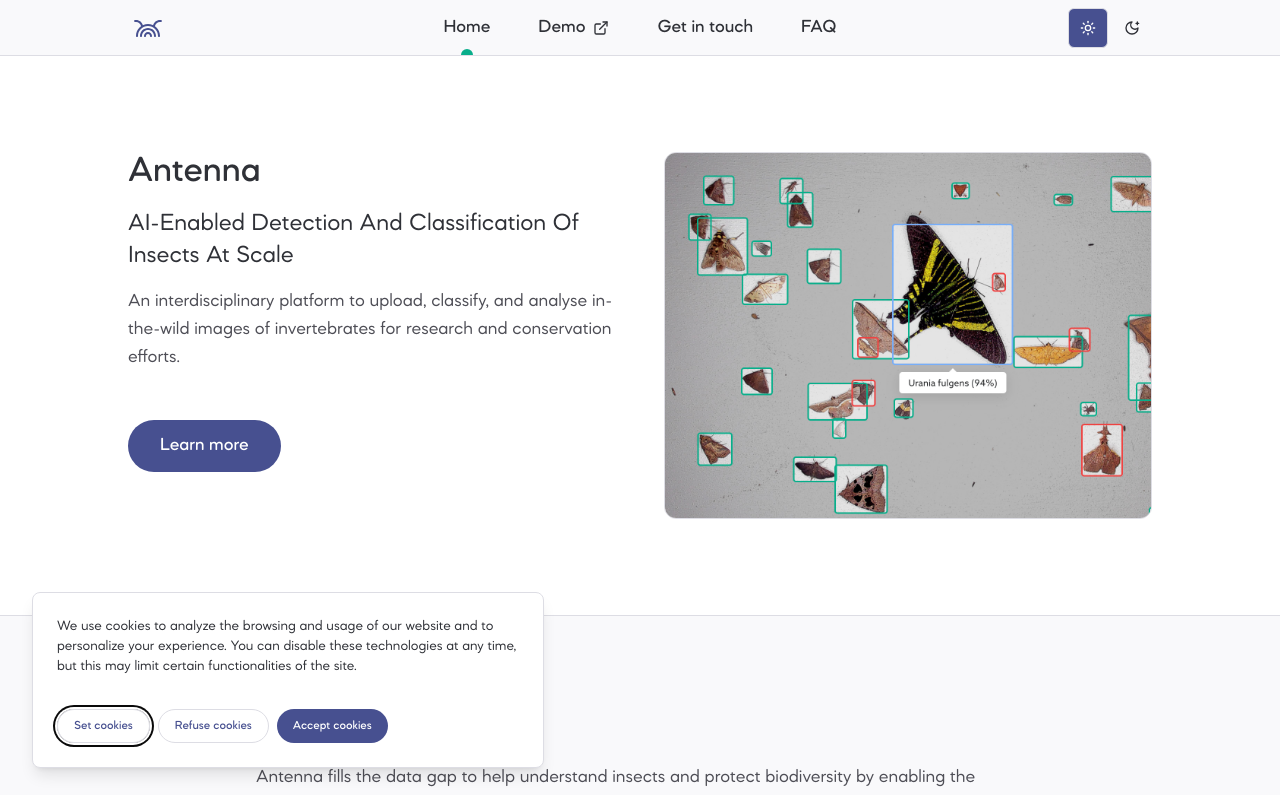
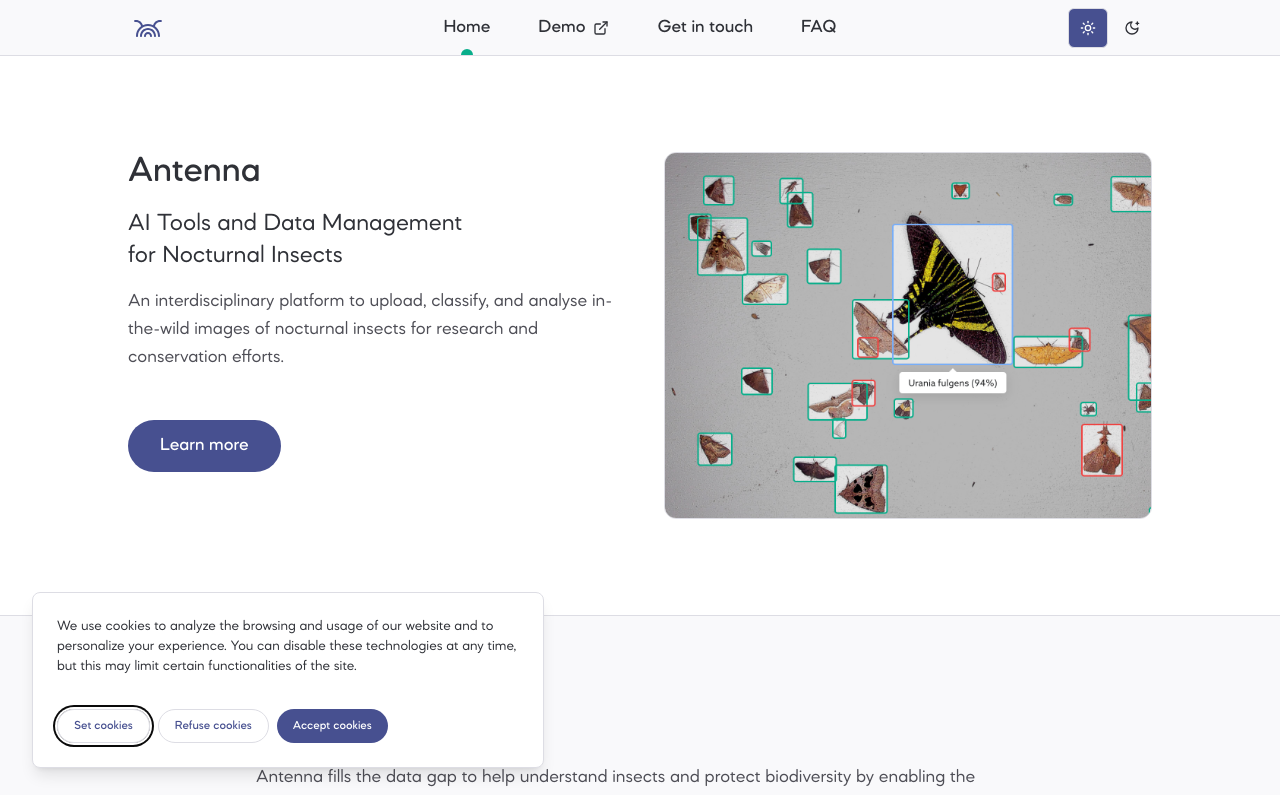
Before and after one commit to RolnickLab/antenna-landing-page, a Next.js app: page / in a window 1280 px wide. Shown: the top 795 px of the page. Built offline with nearby package versions, Linux system fonts and the light colour scheme.

Commit message:
Update landing page intro text

```diff
--- a/app/page.tsx
+++ b/app/page.tsx
@@ -11,7 +11,7 @@ import Link from "next/link";
 
 const DeploymentsMap = dynamic(
   () => import("@/components/map/deployments-map"),
-  { ssr: false }
+  { ssr: false },
 );
 
 export default function Home() {
@@ -21,12 +21,12 @@ export default function Home() {
         <div className="grid grid-cols-2 gap-12 max-w-screen-lg mx-auto max-lg:grid-cols-1 max-lg:gap-0">
           <div className="max-lg:px-8 max-lg:py-12 max-lg:order-2">
             <h1 className="text-4xl font-medium mb-4">{content.title}</h1>
-            <h2 className="text-2xl mb-4">{content.subTitle}</h2>
+            <h2 className="text-2xl whitespace-pre mb-4">{content.subTitle}</h2>
             <p className="mb-12 text-muted-foreground">{content.description}</p>
             <Link
               className={cn(
                 buttonVariants({ variant: "accent", size: "lg" }),
-                "max-md:w-full"
+                "max-md:w-full",
               )}
               href="#learn-more"
             >
--- a/lib/content.json
+++ b/lib/content.json
@@ -1,8 +1,8 @@
 {
   "appName": "Antenna Platform",
   "title": "Antenna",
-  "subTitle": "AI-Enabled Detection And Classification Of Insects At Scale",
-  "description": "An interdisciplinary platform to upload, classify, and analyse in-the-wild images of invertebrates for research and conservation efforts.",
+  "subTitle": "AI Tools and Data Management\nfor Nocturnal Insects",
+  "description": "An interdisciplinary platform to upload, classify, and analyse in-the-wild images of nocturnal insects for research and conservation efforts.",
   "intro": {
     "title": "Introducing Antenna",
     "text": "Antenna fills the data gap to help understand insects and protect biodiversity by enabling the scale-up of data collection with greater spatial, temporal, and taxonomic coverage than has ever been possible. It is an online platform where entomologists, ecologists, and machine learning (ML) and computer scientists collaborate to build trustworthy datasets by implementing and improving upon ML research designed specifically for real-world applications. Antenna cost-effectively and rapidly classifies a wide range of species in a large number of images, building a rich dataset that grows and updates over time.",
```
